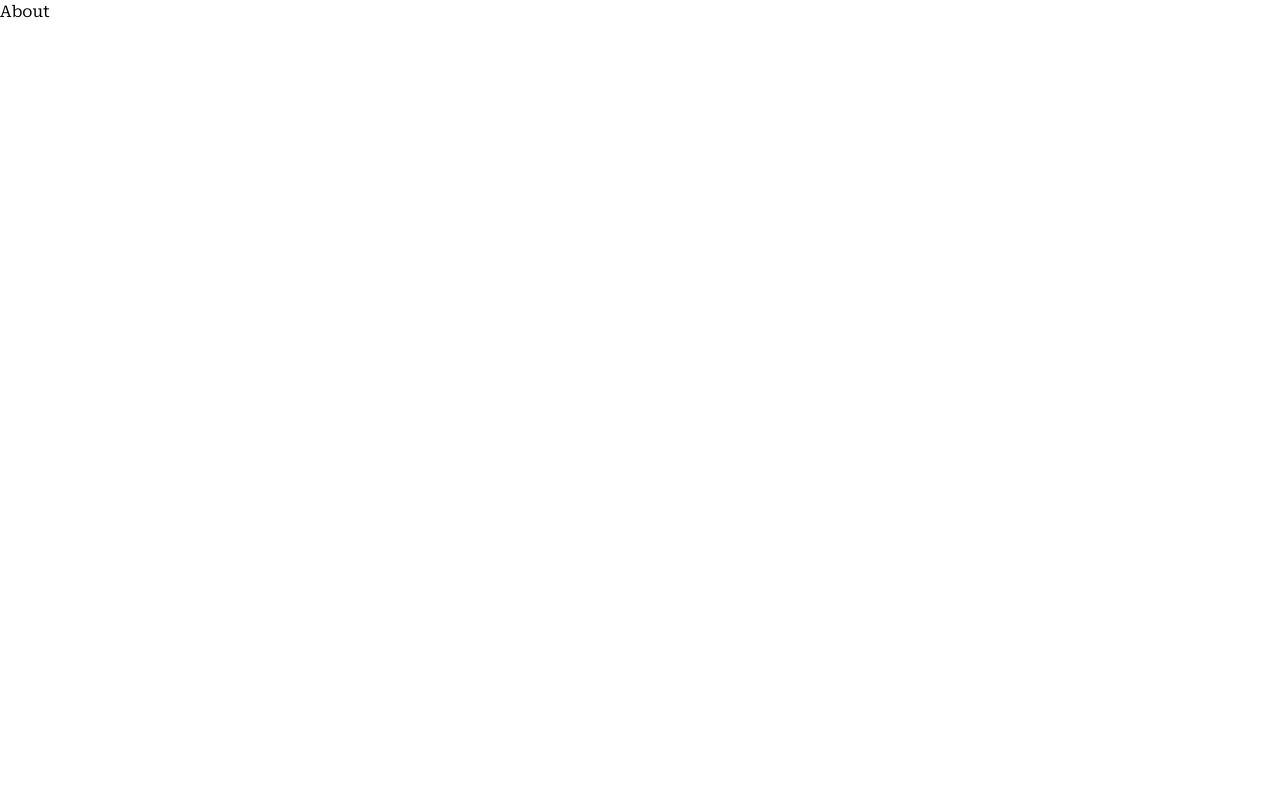
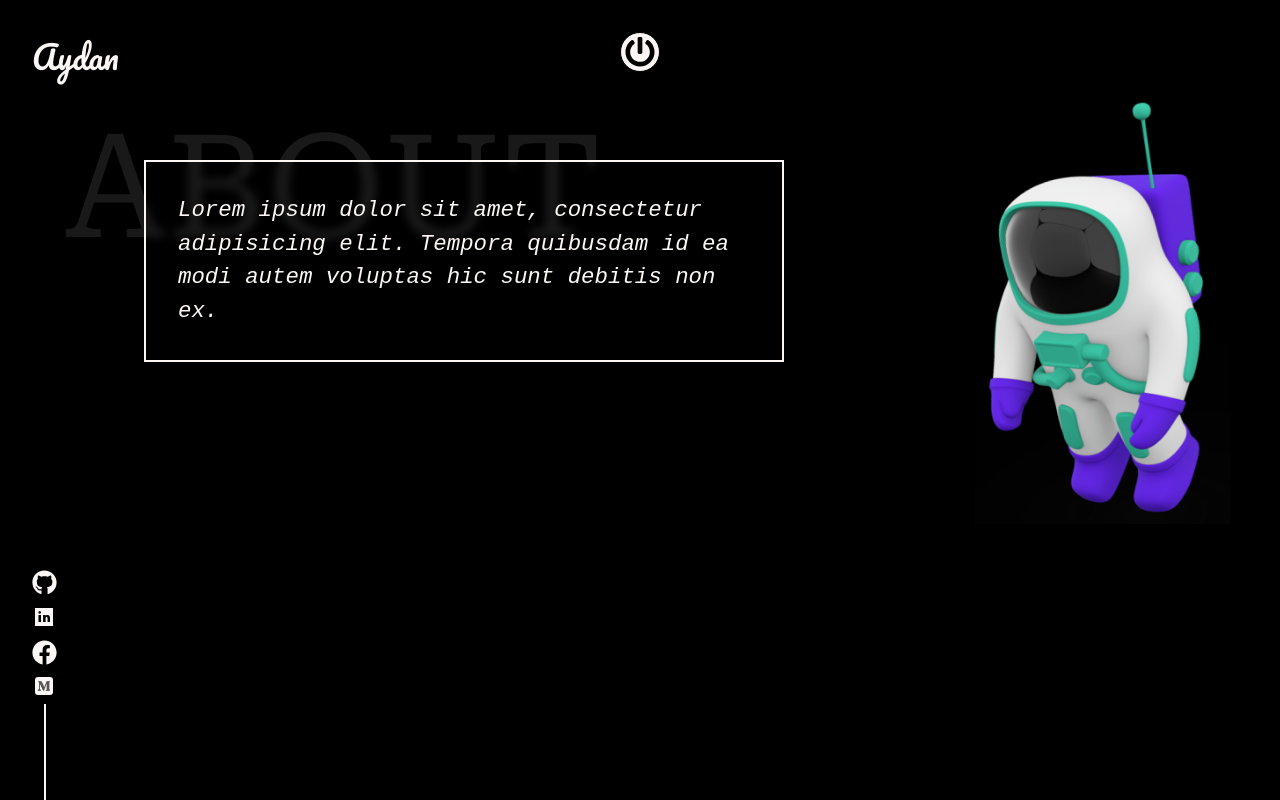
Before and after one commit to aydanramazanli/React_portfolio, a React (Create React App) app: page /about in a window 1280 px wide. Built offline with nearby package versions, Linux system fonts and the light colour scheme.

Commit message:
about page is ready

```diff
--- /dev/null
+++ b/src/SubCompanents/Title.jsx
@@ -0,0 +1,24 @@
+import React from 'react'
+import styled from 'styled-components'
+
+
+const Text = styled.h1`
+position: fixed;
+top: ${props => props.top};
+left: ${props => props.left};
+right: ${props => props.right};
+color:${props => `rgba(${props.theme.textRgba},0.1)`};
+font-size: calc(5rem + 5vw);
+z-index:0;
+`
+
+
+const BigTitlte = (props) => {
+    return (
+        <Text  top={props.top}  left={props.left}  right={props.right}>
+            {props.text}
+        </Text>
+    )
+}
+
+export default BigTitlte
--- a/src/companents/About.jsx
+++ b/src/companents/About.jsx
@@ -1,9 +1,87 @@
 import React from 'react'
+import styled, { keyframes, ThemeProvider } from 'styled-components'
+import {Dark} from './DarkMood';
+import {motion} from 'framer-motion'
+import Logo from '../SubCompanents/Logo'
+import Button from '../SubCompanents/Button'
+import Social from '../SubCompanents/Social'
+//import ParticleComponent from '../subComponents/ParticleComponent';
+import Title from '../SubCompanents/Title'
+import astronaut from '../assets/Images/spaceman.png'
 
-const About = () => {
-  return (
-    <div>About</div>
-  )
+const Box = styled.div`
+background-color: ${props => props.theme.body};
+width: 100vw;
+height:100vh;
+position: relative;
+overflow: hidden;
+`
+const float = keyframes`
+0% { transform: translateY(-10px) }
+50% { transform: translateY(15px) translateX(15px) }
+100% { transform: translateY(-10px) }
+`
+const Spaceman = styled.div`
+position: absolute;
+top: 10%;
+right: 5%;
+width: 20vw;
+z-index:10;
+animation: ${float} 4s ease infinite;
+img{
+    width: 100%;
+    height: auto;
+}
+`
+const Main =  styled.div`
+  border: 2px solid ${(props) => props.theme.text};
+  color: ${(props) => props.theme.text};
+  padding: 2rem;
+  width: 50vw;
+
+  z-index: 3;
+  line-height: 1.5;
+  display: flex;
+  justify-content: center;
+  align-items: center;
+  font-size: calc(0.6rem + 1vw);
+ backdrop-filter: blur(4px);
+
+  position: absolute;
+  left: calc(5rem + 5vw);
+  top: 10rem;
+  font-family: 'Ubuntu Mono', monospace;
+  font-style: italic;
+`
+
+
+
+
+const AboutPage = () => {
+    return (
+        <ThemeProvider theme={Dark}>
+<Box>
+<Button/>
+<Logo theme='dark'/>
+<Social theme='dark'/>
+<div />
+<div theme='dark' />
+
+        <Spaceman>
+            <motion.img src={astronaut} alt="spaceman"  drag/>
+        </Spaceman>
+        <Main>
+       Lorem ipsum dolor sit amet, consectetur adipisicing elit. Tempora quibusdam id ea modi autem voluptas hic sunt debitis non ex.
+        </Main>
+
+        <Title text="ABOUT" top="10%" left="5%" />
+
+
+        </Box>
+
+        </ThemeProvider>
+
+    )
 }
 
-export default About
+export default AboutPage
--- a/src/companents/Main.jsx
+++ b/src/companents/Main.jsx
@@ -180,7 +180,7 @@ const Main = () => {
         </Work>
         <BottomBar >
           <About to='/about' click={click}>
-          <motion.h3     whileHover={{scale:1.3}} whileTap={{ rotate: 90, scale: 0.75 }}>
+          <motion.h3  whileHover={{scale:1.3}} whileTap={{ rotate: 90, scale: 0.75 }}>
            About.
           </motion.h3>
           </About>
--- a/src/companents/Skills.jsx
+++ b/src/companents/Skills.jsx
@@ -3,7 +3,7 @@ import styled, {ThemeProvider} from 'styled-components'
 import Social from '../SubCompanents/Social'
 import Button from '../SubCompanents/Button'
 import Logo from '../SubCompanents/Logo'
-
+import Title from '../SubCompanents/Title'
 import {Light} from './DarkMood'
 import { Develope } from './Svgs'
 
@@ -39,7 +39,7 @@ cursor:pointer;
 
 
 `
-const Title= styled.h2`
+const SubTitle= styled.h2`
 display:flex;
 justify-content:center;
 align-items: center;
@@ -89,12 +89,13 @@ const Skills = () => {
         <Button />
 
         <Main>
-<Title>
+        <Title text="Skills" top="10%" left="5%" />
+<SubTitle>
   <Develope width={40} height={40}>
 
   </Develope>
   Front end Developer
-</Title>
+</SubTitle>
 
 <Description>
   <strong>Skills</strong>
```
